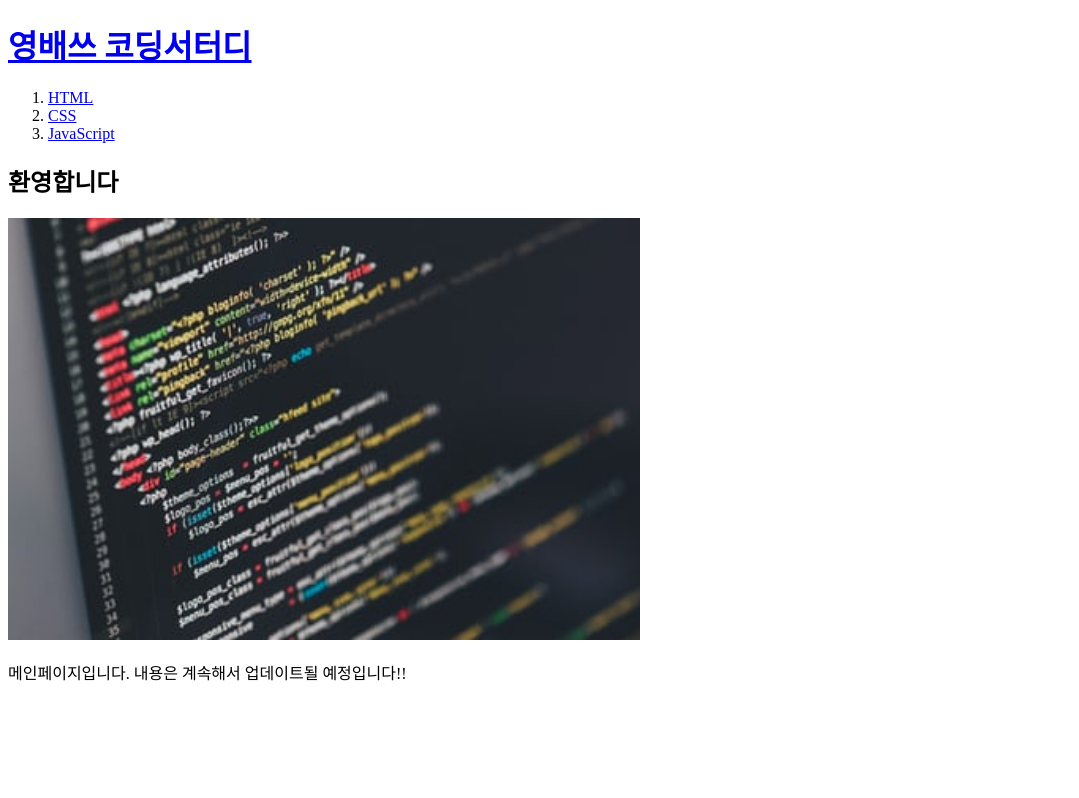
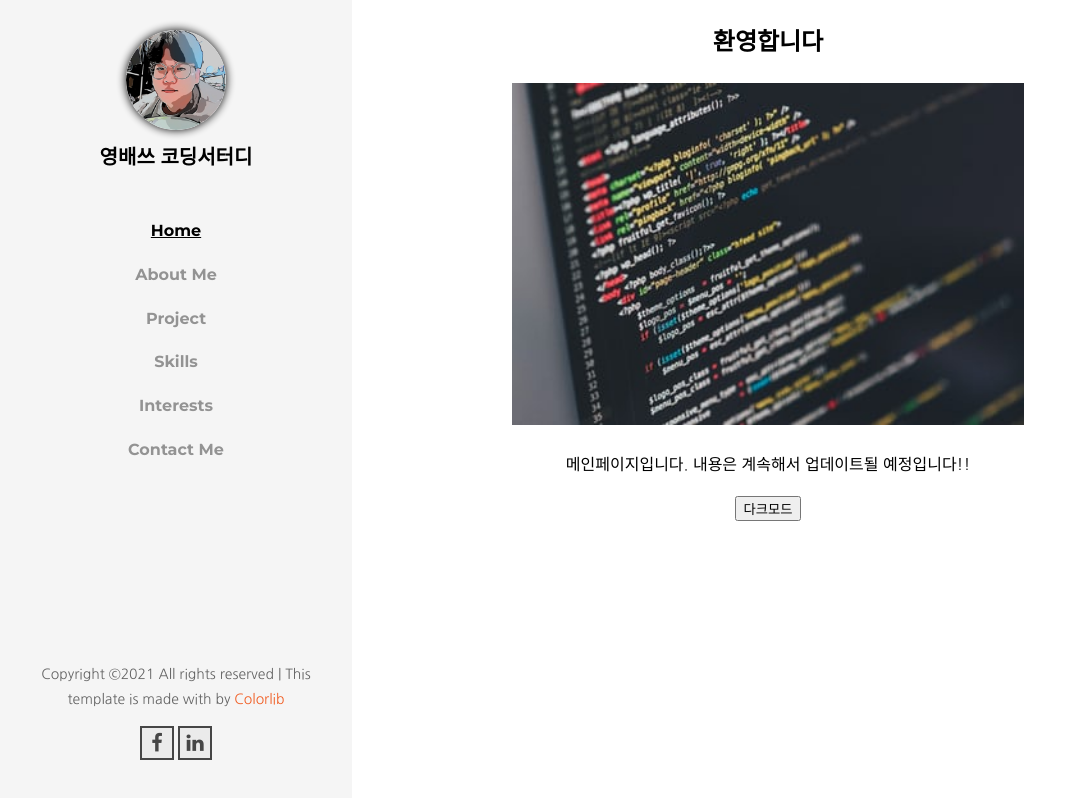
Before and after one commit to dudqo225/ybcodingstudy, a plain HTML site: page index.html in a window 1280 px wide. Shown: the whole page, without its empty margins (0-1079 px from the left). Drawn offline with nearby package versions, Linux system fonts and the light colour scheme.

Commit message:
Add files via upload

```diff
--- /dev/null
+++ b/colors.js
@@ -0,0 +1,37 @@
+var Links = {
+    setColor: function (color) {
+        // var alist = document.querySelectorAll('a');
+        // var i = 0;
+        // while (i < alist.length) {
+        //     alist[i].style.color = color;
+        //     i = i + 1;
+        // }
+        $('a').css('color',color);
+    }
+}
+var Body = {
+    setColor: function (color) {
+        //document.querySelector('body').style.color = color;
+        $('body').css('color',color);
+    },
+    setBackgroundColor: function (color) {
+        //document.querySelector('body').style.backgroundColor = color;
+        $('body').css('backgroundColor',color);
+        }
+}
+function nightDayHandler(self) {
+    var target = document.querySelector('body');
+    if (self.value === '다크모드') {
+        Body.setBackgroundColor('black');
+        Body.setColor('white');
+        self.value = '일반모드';
+
+        Links.setColor('yellow')
+    } else {
+        Body.setBackgroundColor('white');
+        Body.setColor('black')
+        self.value = '다크모드'
+
+        Links.setColor('blue')
+    }
+}
--- a/index.html
+++ b/index.html
@@ -1,35 +1,87 @@
 <!DOCTYPE html>
 <html lang="ko">
+
 <head>
     <meta charset="UTF-8">
     <meta http-equiv="X-UA-Compatible" content="IE=edge">
     <meta name="viewport" content="width=device-width, initial-scale=1.0">
     <title>Main | 영배쓰 코딩서터디</title>
+
+    <link rel="preconnect" href="https://fonts.gstatic.com">
+    <link href="https://fonts.googleapis.com/css2?family=Nanum+Gothic&display=swap" rel="stylesheet">
+    <link href="https://fonts.googleapis.com/css?family=Poppins:300,400,500,600,700" rel="stylesheet">
+    <link href="https://fonts.googleapis.com/css?family=Montserrat:300,400,500,700" rel="stylesheet">
+    <link rel="stylesheet" href="https://cdnjs.cloudflare.com/ajax/libs/font-awesome/4.7.0/css/font-awesome.min.css">
+    <link rel="stylesheet" href="style.css">
+    <link rel="shortcut icon" href="yb_cartoon.png">
+
     <!-- Global site tag (gtag.js) - Google Analytics -->
     <script async src="https://www.googletagmanager.com/gtag/js?id=UA-189097703-1"></script>
     <script>
         window.dataLayer = window.dataLayer || [];
-  function gtag(){dataLayer.push(arguments);}
+        function gtag() { dataLayer.push(arguments); }
         gtag('js', new Date());
 
         gtag('config', 'UA-189097703-1');
     </script>
+    <!-- GA 스크립트 나중에 GTM으로 변경해보자-->
+
+    <!-- 버튼 하나로 다크모드/일반모드 구현-->
+    <script src="https://ajax.googleapis.com/ajax/libs/jquery/3.5.1/jquery.min.js"></script>
+    <script src="colors.js"></script>
+    <!-- 버튼 하나로 다크모드/일반모드 구현-->
+
 </head>
+
 <body>
-    <h1><a href="index.html">영배쓰 코딩서터디</a></h1>
-    <ol>
-        <li><a href="1.html">HTML</a></li>
-        <li><a href="2.html">CSS</a></li>
-        <li><a href="3.html">JavaScript</a></li>
-    </ol>
-
+    <div id="yb_page">
+        <aside class="container">
+            <div class="logo">
+                <h1><a href="index.html">
+                        <img src="yb_cartoon.png" alt="영배쓰 코딩서터디 로고"><br /><span>영배쓰 코딩서터디</span></a>
+                </h1>
+            </div>
+            <nav id="yb_page_menu" role="navigation">
+                <ul>
+					<li class="menu_active"><a href="index.html">Home</a></li>
+					<li><a href="aboutme.html">About Me</a></li>
+					<li><a href="project.html">Project</a></li>
+					<li><a href="skills.html">Skills</a></li>
+					<li><a href="interests.html">Interests</a></li>
+					<li><a href="contactme.html">Contact Me</a></li>
+				</ul>
+            </nav>
+            <div class="yb_page_footer">
+                <p><!-- Link back to Colorlib can't be removed. Template is licensed under CC BY 3.0. -->
+                    Copyright &copy;<script>document.write(new Date().getFullYear());</script>
+                    All rights reserved | This template is made with <i class="icon-heart" aria-hidden="true"></i>
+                    by <a href="https://colorlib.com" target="_blank">Colorlib</a>
+                <ul>
+                    <li><a href="#"><i class="fa fa-facebook"></i></a></li>
+                    <li><a href="#"><i class="fa fa-linkedin"></i></a></li>
+                </ul>
+            </div>
+        </aside>
+        <div class="body_content">
+            <div>
             <h2>환영합니다</h2>
 
-    <img src="coding1.jpg" width= 50%>
+            <img src="coding1.jpg" width=50%>
 
             <p>메인페이지입니다. 내용은 계속해서 업데이트될 예정입니다!!
             </p>
+            </div>
+            <div id="footer">
+            <!-- 버튼 하나로 다크모드/일반모드 구현-->
+            <input id="night_day" type="button" value="다크모드" onclick="
+                nightDayHandler(this);
+            ">
+            <!-- 버튼 하나로 다크모드/일반모드 구현-->
+            </div>
+        </div>
+    </div>
 
 
 </body>
+
 </html>
--- /dev/null
+++ b/style.css
@@ -0,0 +1,221 @@
+* {
+    text-align: center;
+    text-decoration-line: none;
+}
+
+body {
+    margin: 0;
+    font-family: 'Nanum Gothic', sans-serif;
+    line-height: 1.8;
+    font-weight: 500;
+}
+
+/* div {
+    display: block;
+} */
+
+#yb_page {
+    width: 100%;
+    overflow: hidden;
+    position: relative;
+}
+
+/* 웹 왼쪽 로고 및 GNB 관련 CSS */
+
+.container {
+    padding-bottom: 40px;
+    padding-left: 3em;
+    padding-right: 3em;
+    width: 20%;
+    position: fixed;
+    bottom: 0;
+    top: 0;
+    left: 0;
+    overflow-y: scroll;
+    z-index: 1001;
+    background: rgba(0, 0, 0, 0.04);
+    -moz-transition: all 0.5s ease;
+    -o-transition: all 0.5s ease;
+    -webkit-transition: all 0.5s ease;
+    -ms-transition: all 0.5s ease;
+    transition: all 0.5s ease;
+}
+
+.logo {
+    line-height: 1.0;
+    margin-bottom: 50px;
+}
+
+.logo > h1 > a > span {
+    font-size: 20px;
+    text-align: center;
+    color: black;
+}
+
+.logo > h1 > a > img {
+    width: 100px;
+    height: 100px;
+
+    border-radius: 100px;
+
+    box-shadow: 0px 0px 10px 0px black;
+    margin: 10px;
+
+    background-size: cover;
+    background-position: center;
+
+    align-content: center;
+}
+
+#yb_page_menu > ul {
+    padding-inline-start: 0;
+}
+
+#yb_page_menu > ul > li {
+    font-family: "Montserrat", Arial, sans-serif;
+    margin: 0 0 15px 0;
+    padding: 0;
+    list-style: none;
+    font-size: 16px;
+    font-weight: 700;
+}
+
+#yb_page_menu > ul > li > a {
+    color: rgba(0, 0, 0, 0.4);
+}
+
+#yb_page_menu > ul > li > a:hover {
+    text-decoration-line: underline;
+    color: black;
+}
+
+#yb_page_menu > ul > li.menu_active > a {
+    color: black;
+    text-decoration-line: underline;
+}
+
+.yb_page_footer {
+    position: absolute;
+    bottom: 40px;
+    right: 1.5em;
+    left: 1.5em;
+    font-size: 14px;
+    font-weight: 400;
+    color: rgba(0, 0, 0, 0.6);
+    padding: 0 20px;
+}
+
+.yb_page_footer > p > a {
+    color: #f05d23;
+}
+
+.yb_page_footer > ul {
+    padding-inline-start: 0;
+    margin: 0;
+}
+
+.yb_page_footer > ul > li {
+   padding: 0;
+   margin: 0;
+   display: inline;
+   list-style: none;
+}
+
+.yb_page_footer > ul > li > a > .fa {
+    padding: 5px;
+    font-size: 20px;
+    width: 20px;
+    text-align: center;
+    text-decoration: none;
+    border: 2px rgba(0, 0, 0, 0.7) solid;
+  }
+
+.fa:hover {
+    opacity: 0.7;
+  }
+
+.fa-facebook {
+    background: rgba(0, 0, 0, 0.04);
+    color: rgba(0, 0, 0, 0.7);
+  }
+
+.fa-linkedin {
+    background: rgba(0, 0, 0, 0.04);
+    color: rgba(0, 0, 0, 0.7);
+  }
+
+
+/* 웹 오른쪽 콘텐츠 관련 CSS */
+
+.body_content {
+    width: 80%;
+    float: right;
+    -moz-transition: all 0.5s ease;
+    -o-transition: all 0.5s ease;
+    -webkit-transition: all 0.5s ease;
+    -ms-transition: all 0.5s ease;
+    transition: all 0.5s ease;
+}
+
+
+
+/* #grid {
+    display:grid;
+    grid-template-columns: 150px 1fr;
+} */
+
+/* #body_title {
+     text-align: center;
+     font-size: 25px;
+     border-bottom: 1px solid gray;
+     padding: 20px;
+     margin: 0;
+}
+
+#GNB_menu {
+    font-size: 20px;
+    border-right: 1px solid gray;
+    padding-left: 0px;
+    margin: 0;
+}
+
+#body_content {
+    margin:0;
+    padding-left: 30px;
+
+}
+
+@media(max-width:800px){
+    #grid {
+        display:block;
+        grid-template-columns: 150px 1fr;
+    }
+    #GNB_menu {
+        border-right:none;
+    }
+}
+
+#footer {
+    text-align: right;
+    border-top: 1px solid gray;
+    padding-right: 15px;
+    padding-top: 15px;
+}
+
+.ybpng {
+
+    width: 100px;
+    height: 100px;
+
+    border-radius: 100px;
+    border: 3px solid rgb(56, 56, 56);
+
+    box-shadow: 0px 0px 10px 0px black;
+    margin: 10px;
+
+    background-size: cover;
+    background-position: center;
+
+    align-content: center;
+
+} */
```
Also changed, not shown: 1.html (+56 -14 lines), 2.html (+25 -3 lines), 3.html (+25 -3 lines), yb_cartoon.png (added). Lines whose indentation alone changed are shown as unchanged.
